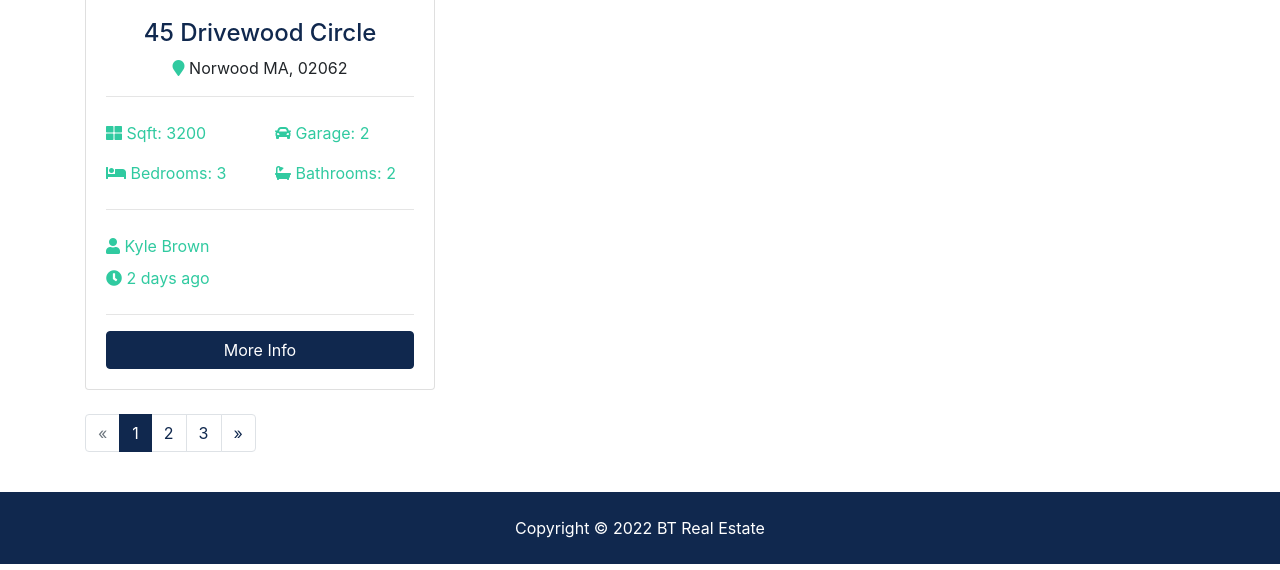
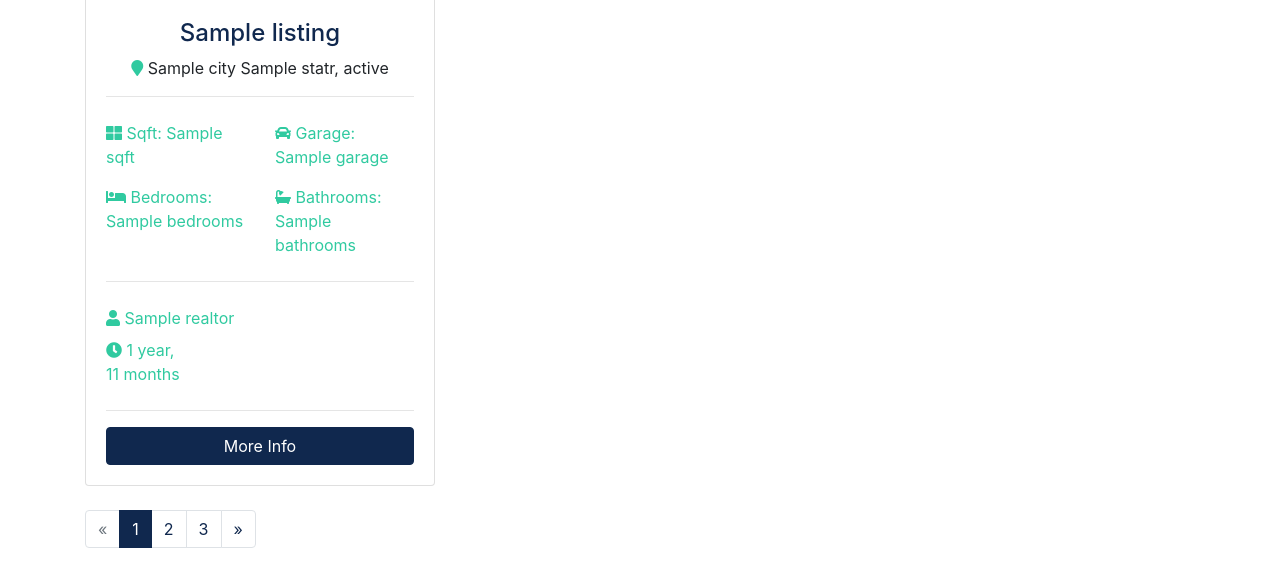
Before and after one commit to Tazc54/DjangoBtre, a Django app: template templates/listings/listings.html in a window 1280 px wide. Shown: the part 712-1282 px from the top of the page. Run offline with Django 4.2, Linux system fonts and the light colour scheme; the template is opened without the code that fills it: most values are stand-ins (such as "Sample title", 1, 10 or a date in 2020); grey boxes marked "Sample" are stand-in pictures; some libraries are stand-ins or nearby versions.

Commit message:
dynamically loading listings data

```diff
--- a/btre/settings.py
+++ b/btre/settings.py
@@ -40,7 +40,8 @@ INSTALLED_APPS = [
     'django.contrib.staticfiles',
     'pages.apps.PagesConfig',
     'listings.apps.ListingsConfig',
-    'realtors.apps.RealtorsConfig'
+    'realtors.apps.RealtorsConfig',
+    'django.contrib.humanize',
 ]
 
 MIDDLEWARE = [
--- a/listings/views.py
+++ b/listings/views.py
@@ -9,7 +9,7 @@ def index(request):
     }
     return render(request, 'listings/listings.html', context)
 
-def listing(request):
+def listing(request, listing_id):
     return render(request, 'listings/listing.html')
 
 def search(request):
--- a/templates/listings/listings.html
+++ b/templates/listings/listings.html
@@ -1,4 +1,5 @@
 {% extends 'base.html' %}
+{% load humanize %}
 
 {% block content %}
 <section id="showcase-inner" class="py-5 text-white">
@@ -35,42 +36,42 @@
           {% for listing in listings %}
           <div class="col-md-6 col-lg-4 mb-4">
             <div class="card listing-preview">
-              <img class="card-img-top" src="assets/img/homes/home-1.jpg" alt="">
+              <img class="card-img-top" src="{{ listing.photo_main.url }}" alt="">
               <div class="card-img-overlay">
                 <h2>
-                  <span class="badge badge-secondary text-white">$490,000</span>
+                  <span class="badge badge-secondary text-white">${{ listing.price | intcomma }}</span>
                 </h2>
               </div>
               <div class="card-body">
                 <div class="listing-heading text-center">
-                  <h4 class="text-primary">45 Drivewood Circle</h4>
+                  <h4 class="text-primary">{{ listing.title }}</h4>
                   <p>
-                    <i class="fas fa-map-marker text-secondary"></i> Norwood MA, 02062</p>
+                    <i class="fas fa-map-marker text-secondary"></i> {{ listing.city }} {{ listing.statr }}, {{ listing.state }}</p>
                 </div>
                 <hr>
                 <div class="row py-2 text-secondary">
                   <div class="col-6">
-                    <i class="fas fa-th-large"></i> Sqft: 3200</div>
+                    <i class="fas fa-th-large"></i> Sqft: {{ listing.sqft }}</div>
                   <div class="col-6">
-                    <i class="fas fa-car"></i> Garage: 2</div>
+                    <i class="fas fa-car"></i> Garage: {{ listing.garage }}</div>
                 </div>
                 <div class="row py-2 text-secondary">
                   <div class="col-6">
-                    <i class="fas fa-bed"></i> Bedrooms: 3</div>
+                    <i class="fas fa-bed"></i> Bedrooms: {{ listing.bedrooms }}</div>
                   <div class="col-6">
-                    <i class="fas fa-bath"></i> Bathrooms: 2</div>
+                    <i class="fas fa-bath"></i> Bathrooms: {{ listing.bathrooms }}</div>
                 </div>
                 <hr>
                 <div class="row py-2 text-secondary">
                   <div class="col-12">
-                    <i class="fas fa-user"></i> Kyle Brown</div>
+                    <i class="fas fa-user"></i> {{ listing.realtor }}</div>
                 </div>
                 <div class="row text-secondary pb-2">
                   <div class="col-6">
-                    <i class="fas fa-clock"></i> 2 days ago</div>
+                    <i class="fas fa-clock"></i> {{ listing.list_date | timesince }}</div>
                 </div>
                 <hr>
-                <a href="listing.html" class="btn btn-primary btn-block">More Info</a>
+                <a href="{% url 'listing' listing.id %}" class="btn btn-primary btn-block">More Info</a>
               </div>
             </div>
           </div>
```
